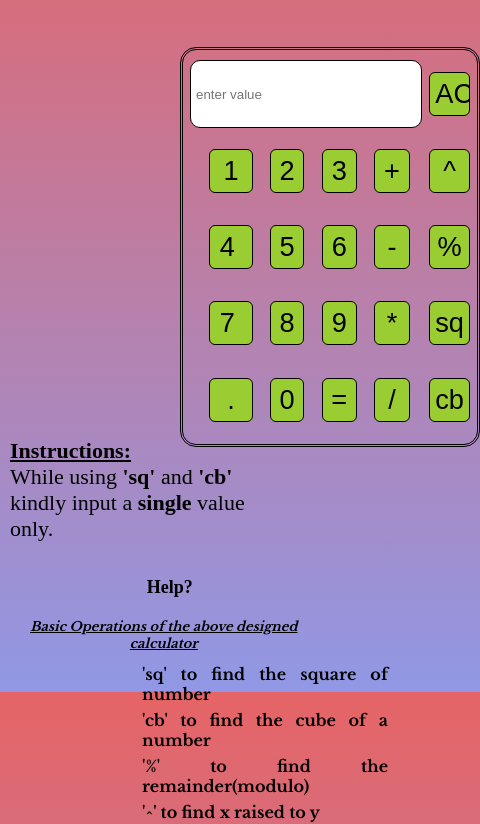
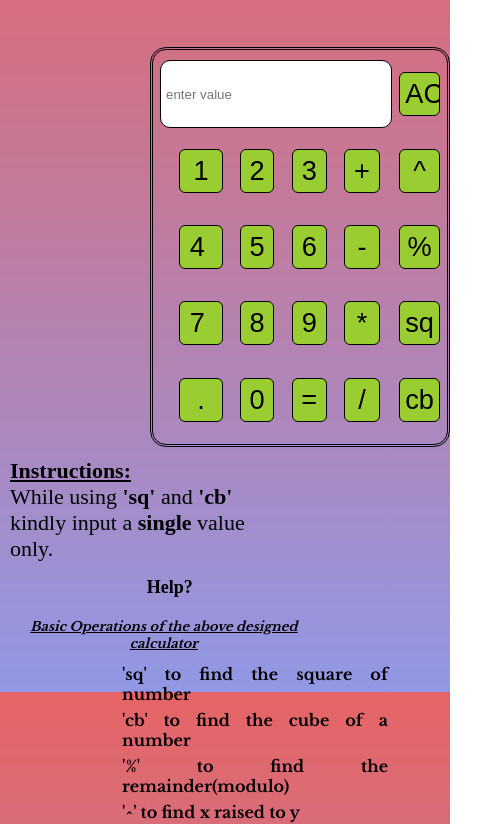
Before and after one commit to parth9504/Mini-Project, a plain HTML site: page index.html in a window 390 px wide. Shown: the part 162-986 px from the top of the page, 480 px wide, since content can reach past the window. Drawn offline with nearby package versions, Linux system fonts and the light colour scheme.

Commit message:
Add files via upload

```diff
--- a/style.css
+++ b/style.css
@@ -79,13 +79,13 @@ font-family: 'Libre Baskerville',sans-serif;
 @media(max-width:768px){   /*for small screen devices*/
     .h1,
     .p{
-        margin-left: 0.5px;
-        margin-right: 60%;
+        margin-left: 1px;
+        margin-right: 55%;
         font-size:smaller;
         text-align:justify;
     }
    .calc{
-    transform:translate(60%,0%);
+    transform:translate(50%,0%);
  width:300px;
  height: 400px;
    }
@@ -93,7 +93,7 @@ font-family: 'Libre Baskerville',sans-serif;
 font-size: medium;
 margin-left:4px;
 margin-right:70px;
-margin-top:350px;
+margin-top:370px;
   /*  margin-bottom: 0px;
    margin-top: 320px;*/}
 .help{
@@ -106,7 +106,7 @@ margin-top:350px;
 }
 .list{
     font-size: medium;
-    margin-left: 140px;
+    margin-left: 120px;
     text-align: center;
     text-align: justify;
 
```
